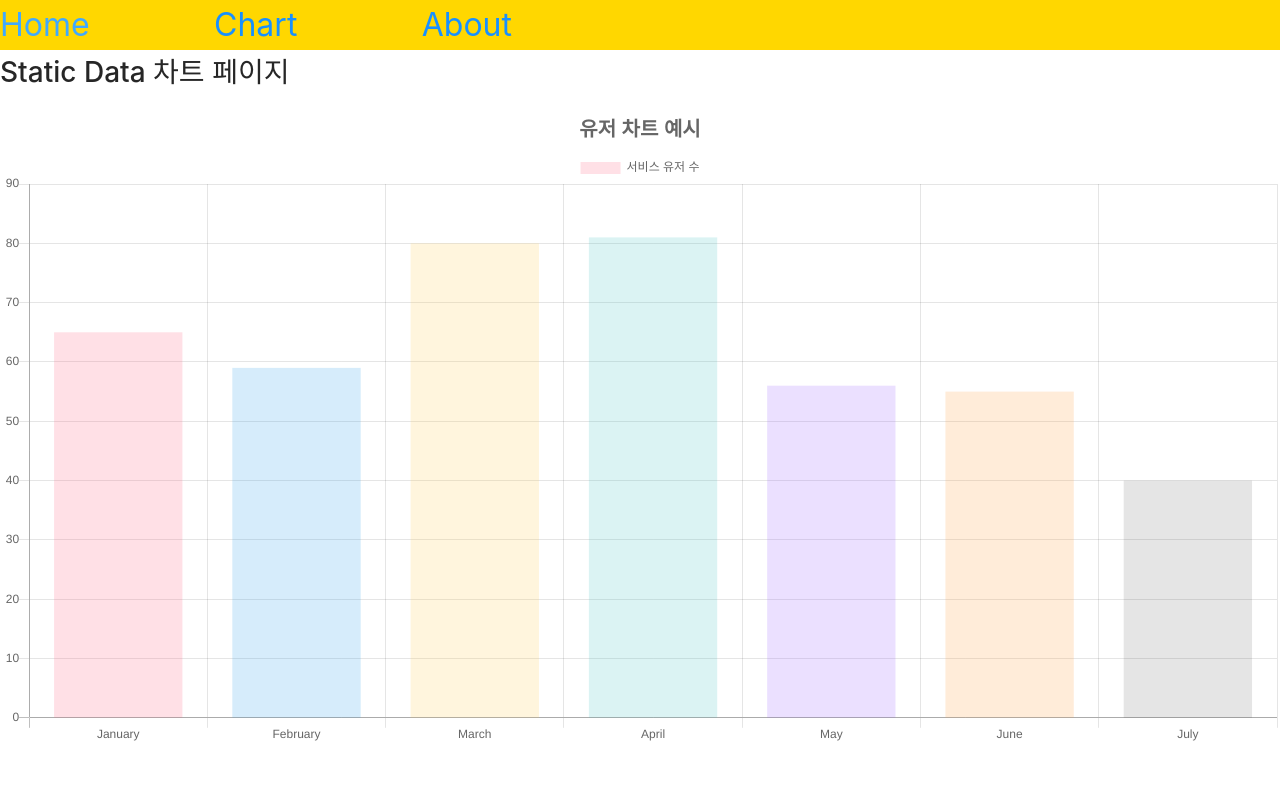
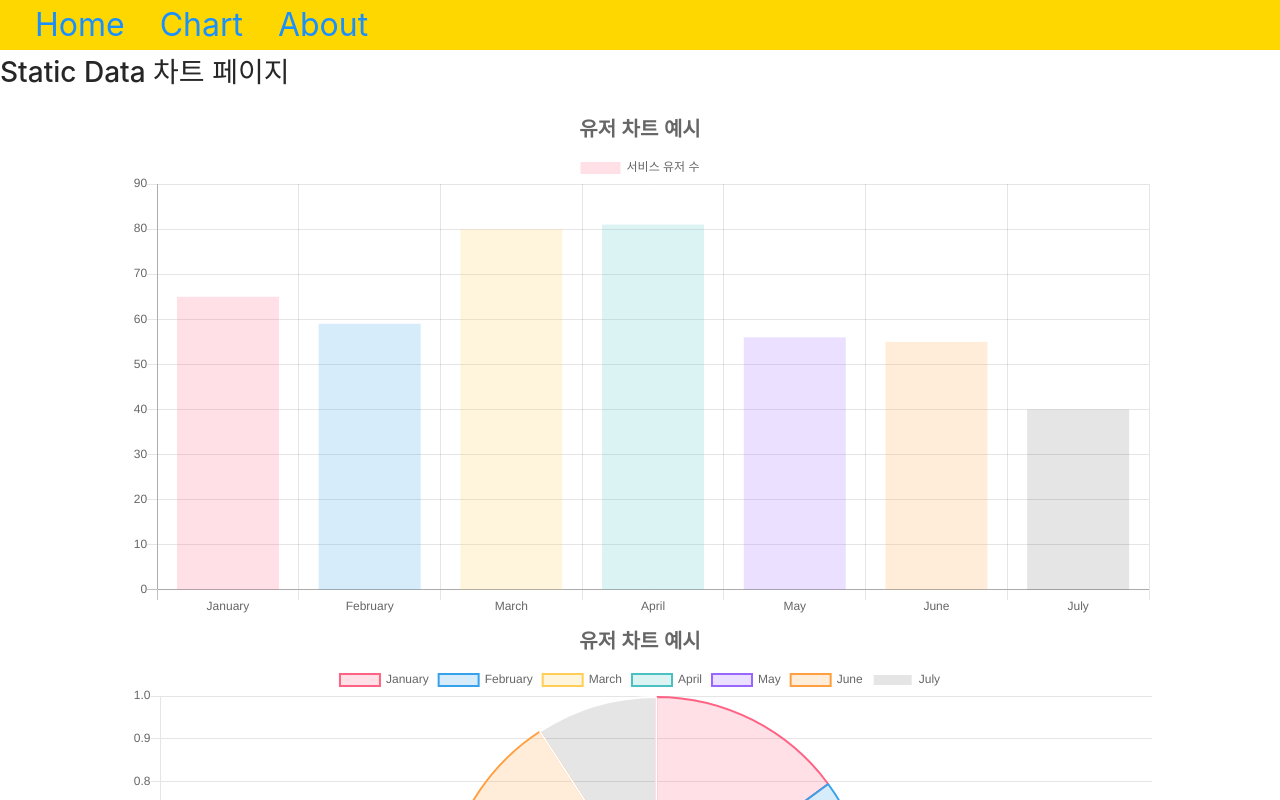
Before and after one commit to sbin0819/chartjs, a React (Create React App) app: page / in a window 1280 px wide. Shown: the top 800 px of the page. Built offline with nearby package versions, Linux system fonts and the light colour scheme.

Commit message:
Pie 차트 추가

```diff
--- a/src/Layout/Header.js
+++ b/src/Layout/Header.js
@@ -4,12 +4,14 @@ import styled from 'styled-components';
 
 const HeaderContainer = styled.div`
   display: flex;
-  justify-content: space-between;
   align-items: center;
   height: 50px;
-  padding-right: 60%;
+  padding-right: 40%;
   background: gold;
   font-size: 2rem;
+  a {
+    margin-left: 35px;
+  }
 `;
 function Header() {
   return (
--- a/src/components/Chart/BasicChart.js
+++ b/src/components/Chart/BasicChart.js
@@ -1,21 +1,43 @@
-import React from 'react';
-import { Bar } from 'react-chartjs-2';
+import React, { useState } from 'react';
+import { Bar, Pie } from 'react-chartjs-2';
 import { Button } from 'antd';
+import styled from 'styled-components';
 
-function BasicChart({ dataOptions, options, removeDataFunc, addDataFunc }) {
+const ButtonContainer = styled.div`
+  margin-top: 20px;
+  button {
+    margin-right: 10px;
+  }
+`;
+
+function BasicChart({
+  dataOptions,
+  options,
+  removeDataFunc,
+  addDataFunc,
+  isBar,
+  onChangeChart,
+}) {
   return (
     <>
       <div style={{ width: '800px' }}>
-        <Bar data={dataOptions} options={options} />
+        {isBar ? (
+          <Bar data={dataOptions} options={options} />
+        ) : (
+          <Pie data={dataOptions} options={options} />
+        )}
       </div>
-      <div>
+      <ButtonContainer>
         <Button size='large' onClick={addDataFunc}>
           누적 데이터 추가
         </Button>
         <Button size='large' onClick={removeDataFunc}>
           누적 데이터 제거
         </Button>
-      </div>
+        <Button size='large' onClick={onChangeChart}>
+          {isBar ? '파이 차트' : '바 차트'}로 변경
+        </Button>
+      </ButtonContainer>
     </>
   );
 }
--- a/src/components/Chart/StaticChart.js
+++ b/src/components/Chart/StaticChart.js
@@ -1,8 +1,13 @@
 import React from 'react';
-import { Bar } from 'react-chartjs-2';
+import { Bar, Pie } from 'react-chartjs-2';
 
 function StaticChart() {
-  return <Bar data={data} options={options} />;
+  return (
+    <div>
+      <Bar data={data} options={options} />
+      <Pie data={data} options={options} />
+    </div>
+  );
 }
 
 export default StaticChart;
@@ -61,6 +66,8 @@ const data = {
 
 /* 차트 관련 세부 옵션 지금은 크게 유의미한 설정이 아님 */
 const options = {
+  responsive: true /* 반응형 size를 위한 옵션 */,
+  maintainAspectRatio: true /* 반응형 size를 위한 옵션 */,
   title: {
     display: true,
     text: '유저 차트 예시',
--- a/src/components/Home.js
+++ b/src/components/Home.js
@@ -1,11 +1,23 @@
 import React from 'react';
-import Chart from './Chart/StaticChart';
+import StaticChart from './Chart/StaticChart';
+import styled from 'styled-components';
+
+const ChartContainer = styled.div`
+  display: flex;
+  padding: 0 10%;
+  gap: 25px;
+  div {
+    flex: 1 1 40%;
+  }
+`;
 
 function Home() {
   return (
     <div>
       <h1>Static Data 차트 페이지</h1>
-      <Chart />
+      <ChartContainer>
+        <StaticChart />
+      </ChartContainer>
     </div>
   );
 }
--- a/src/containers/Chart/BasicChartContainer.js
+++ b/src/containers/Chart/BasicChartContainer.js
@@ -13,6 +13,7 @@ export default function BasicChartContainer() {
   const [labels, setLabels] = useState(['acc#1', 'acc#2', 'acc#3']);
   const [datasetsData, setDatasetsData] = useState([10, 22, 33]);
   const [labelNum, setLabelNum] = useState(4);
+  const [isBar, setIsBar] = useState(true);
 
   const dataOptions = {
     labels: labels /* 라벨 이름 */,
@@ -47,12 +48,16 @@ export default function BasicChartContainer() {
     return null;
   }, [labels.length]);
 
+  const onChangeChart = useCallback(() => setIsBar((state) => !state), []);
+
   return (
     <BasicChart
+      isBar={isBar}
       dataOptions={dataOptions}
       options={options}
       addDataFunc={addDataFunc}
       removeDataFunc={removeDataFunc}
+      onChangeChart={onChangeChart}
     />
   );
 }
```
